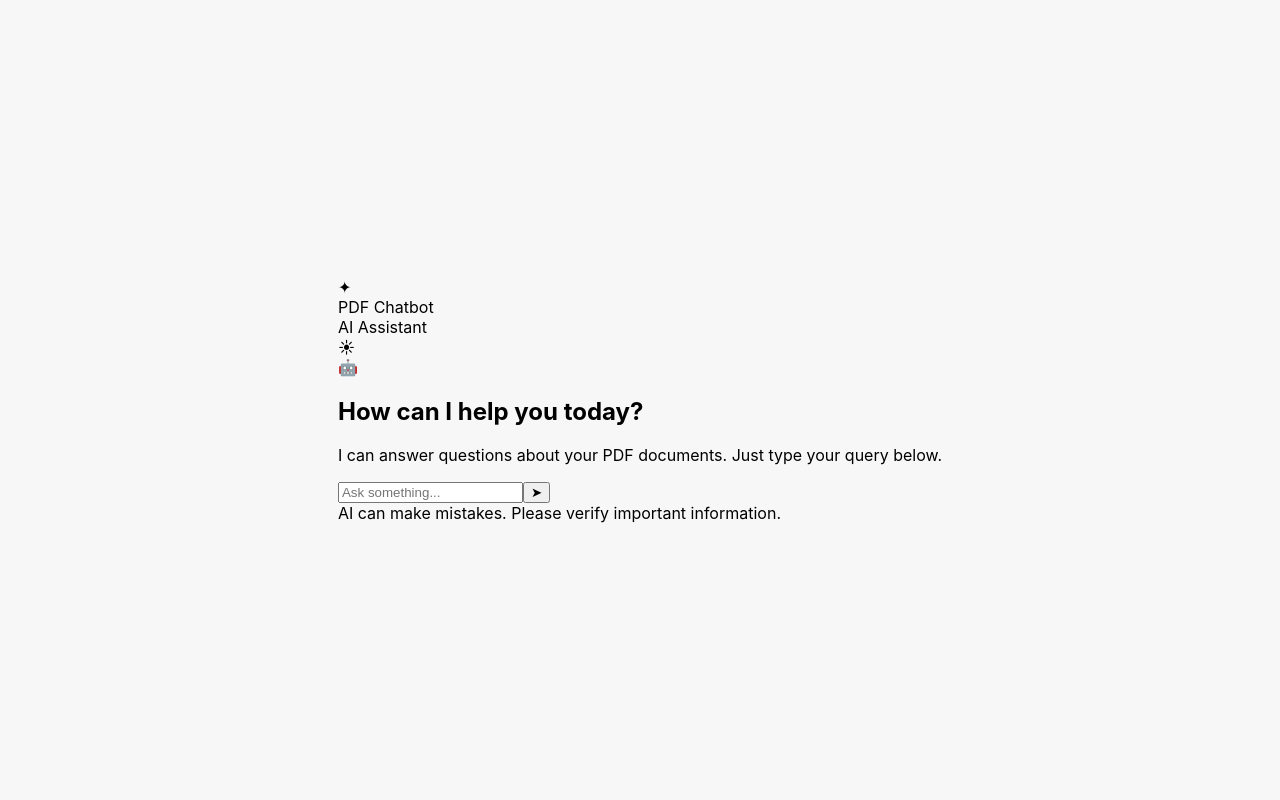
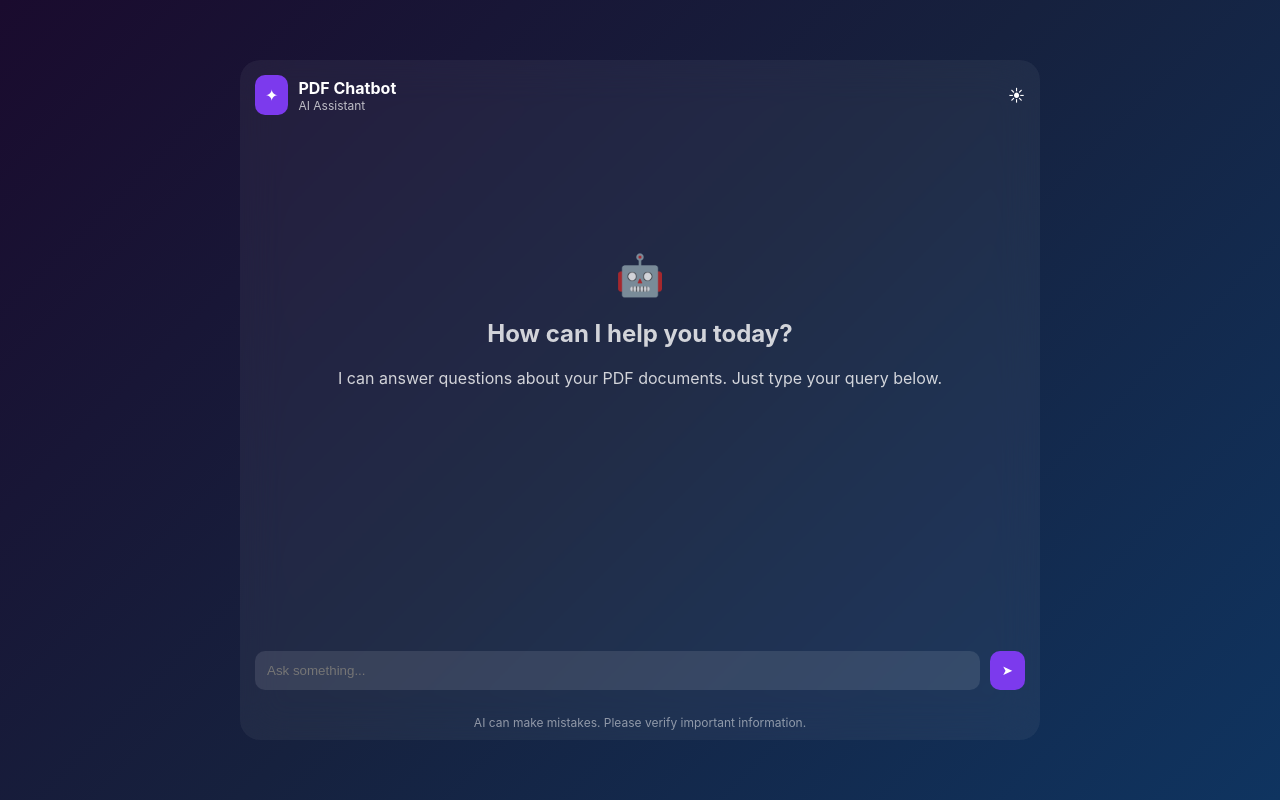
Before and after one commit to nirmal2342/pdf-rag-chatbot, a React (Create React App) app in the folder frontend/: page / in a window 1280 px wide. Built offline with nearby package versions, Linux system fonts and the light colour scheme.

Commit message:
made changes for ui

```diff
--- a/frontend/src/App.css
+++ b/frontend/src/App.css
@@ -1,138 +1,175 @@
+body {
+  margin: 0;
+  font-family: Inter, sans-serif;
+}
+
 .app {
+
   height: 100vh;
+
+  background: linear-gradient(
+    135deg,
+    #1a0b2e,
+    #16213e,
+    #0f3460
+  );
+
   display: flex;
   justify-content: center;
   align-items: center;
-  background: #f7f7f8;
 }
 
-.app.dark {
-  background: #343541;
-}
+.chat-card {
 
-.chat-container {
-  width: 700px;
+  width: 800px;
   height: 85vh;
+
+  background: rgba(255,255,255,0.05);
+
+  backdrop-filter: blur(20px);
+
+  border-radius: 20px;
+
   display: flex;
   flex-direction: column;
-  background: #ffffff;
-  border-radius: 10px;
-  overflow: hidden;
-}
 
-.dark .chat-container {
-  background: #444654;
   color: white;
 }
 
-.chat-header {
+.header {
+
+  display: flex;
+  align-items: center;
+
   padding: 15px;
-  background: #10a37f;
-  color: white;
-  font-weight: bold;
-  display: flex;
-  justify-content: space-between;
 }
 
-.theme-toggle {
-  background: none;
-  border: none;
-  color: white;
-  font-size: 18px;
+.logo {
+
+  background: #7c3aed;
+
+  padding: 10px;
+
+  border-radius: 10px;
+
+  margin-right: 10px;
+}
+
+.title {
+
+  font-weight: bold;
+}
+
+.subtitle {
+
+  font-size: 12px;
+  opacity: 0.7;
+}
+
+.spacer {
+  flex: 1;
+}
+
+.theme-btn {
   cursor: pointer;
 }
 
-.chat-body {
+.body {
+
   flex: 1;
+
   padding: 20px;
+
   overflow-y: auto;
 }
 
-.message {
-  display: flex;
-  margin-bottom: 15px;
+.welcome {
+
+  text-align: center;
+
+  margin-top: 100px;
+
+  opacity: 0.8;
 }
 
-.message.user {
-  flex-direction: row-reverse;
+.bot-icon {
+
+  font-size: 40px;
+
+  margin-bottom: 10px;
 }
 
-.avatar {
-  margin: 0 10px;
-  font-size: 22px;
-}
+.msg {
 
-.bubble {
-  padding: 10px 15px;
-  border-radius: 8px;
+  margin: 10px 0;
+
+  padding: 12px;
+
+  border-radius: 10px;
+
   max-width: 70%;
 }
 
-.user .bubble {
-  background: #10a37f;
+.msg.user {
+
+  background: #7c3aed;
+
+  margin-left: auto;
+}
+
+.msg.bot {
+
+  background: rgba(255,255,255,0.1);
+}
+
+.input-area {
+
+  display: flex;
+
+  padding: 15px;
+}
+
+.input-area input {
+
+  flex: 1;
+
+  padding: 12px;
+
+  border-radius: 10px;
+
+  border: none;
+
+  outline: none;
+
+  background: rgba(255,255,255,0.1);
+
   color: white;
 }
 
-.bot .bubble {
-  background: #ececf1;
-}
+.input-area button {
 
-.dark .bot .bubble {
-  background: #565869;
+  margin-left: 10px;
+
+  background: #7c3aed;
+
+  border: none;
+
+  padding: 12px;
+
+  border-radius: 10px;
+
   color: white;
-}
 
-.chat-footer {
-  display: flex;
-  padding: 15px;
-  background: #ffffff;
-}
-
-.dark .chat-footer {
-  background: #40414f;
-}
-
-.chat-footer input {
-  flex: 1;
-  padding: 10px;
-  border-radius: 5px;
-  border: none;
-}
-
-.chat-footer button {
-  margin-left: 10px;
-  padding: 10px 20px;
-  background: #10a37f;
-  color: white;
-  border: none;
   cursor: pointer;
 }
 
-/* Typing animation */
+.footer {
 
-.typing span {
-  height: 8px;
-  width: 8px;
-  margin: 0 2px;
-  background: gray;
-  border-radius: 50%;
-  display: inline-block;
-  animation: bounce 1.4s infinite;
+  text-align: center;
+
+  font-size: 12px;
+
+  opacity: 0.5;
+
+  padding: 10px;
 }
-
-.typing span:nth-child(2) {
-  animation-delay: 0.2s;
-}
-
-.typing span:nth-child(3) {
-  animation-delay: 0.4s;
-}
-
-@keyframes bounce {
-  0%, 80%, 100% {
-    transform: scale(0);
-  }
-  40% {
-    transform: scale(1);
-  }
-}
```
